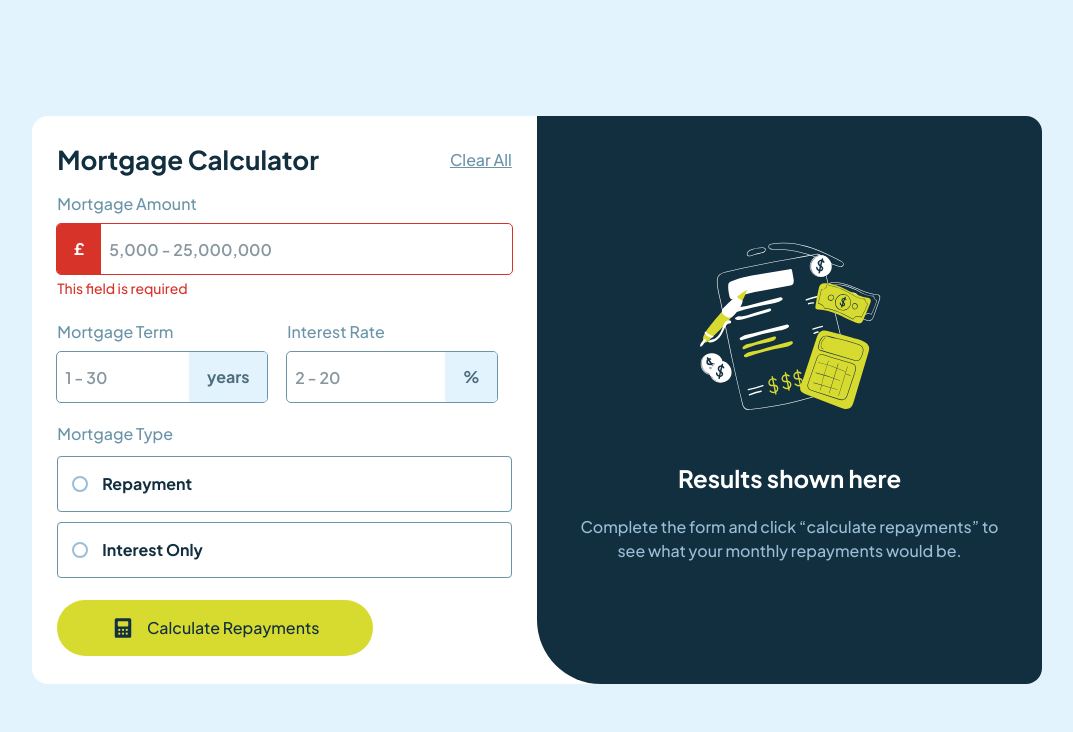
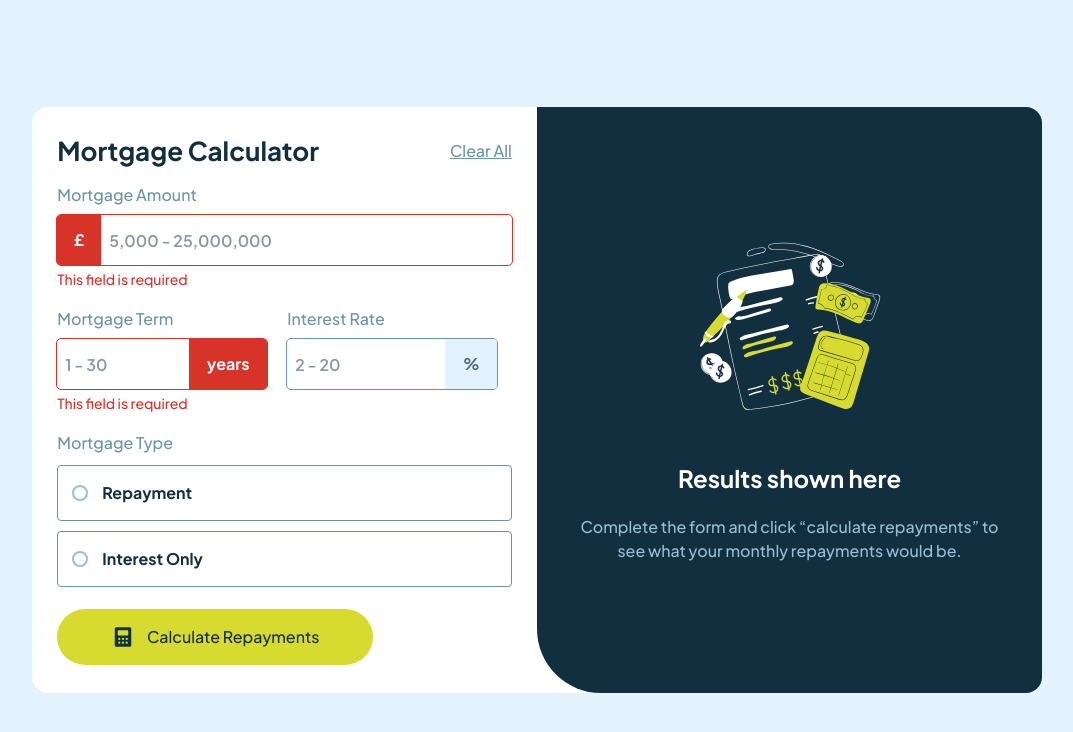
Before and after one commit to devPauloski/mortgage-repayment-calculator, a React (Vite) app: page / in a window 1280 px wide. Both pictures are taken after typing "Sample", "Sample", "Sample" into the empty fields and a click on the button "Calculate Repayments". Shown: the top 732 px of the page, without its empty margins (103-1176 px from the left). Built offline with nearby package versions, Linux system fonts and the light colour scheme.

Commit message:
Add error state to the term input

```diff
--- a/src/App.jsx
+++ b/src/App.jsx
@@ -171,8 +171,8 @@ export default function App() {
       <FormInputs>
         <Header handleReset={handleReset} />
         <InputAmount amount={amount} handleAmount={handleAmount} errors={errors} />
-        <div className="flex flex-col gap-5 md:flex-1 md:flex-row">
-          <InputTerm term={term} handleTerm={handleTerm} />
+        <div className="flex flex-col gap-5 md:flex-1 md:flex-row mb-4">
+          <InputTerm term={term} handleTerm={handleTerm} errors={errors} />
           <InputRate rate={rate} handleRate={handleRate} />
         </div>
         <MortgageOptions
--- a/src/components/InputAmount.jsx
+++ b/src/components/InputAmount.jsx
@@ -1,6 +1,6 @@
 export default function InputAmount({ amount, handleAmount, errors }) {
   return (
-    <div className="mb-5">
+    <div className="mb-4">
       <label className="mb-2 block" htmlFor="mortgage-amount">
         Mortgage Amount
       </label>
--- a/src/components/InputTerm.jsx
+++ b/src/components/InputTerm.jsx
@@ -1,4 +1,4 @@
-export default function InputTerm({ term, handleTerm }) {
+export default function InputTerm({ term, handleTerm, errors }) {
   return (
     <div>
       <label className="mb-2 block" htmlFor="mortgage-term">
@@ -6,6 +6,9 @@ export default function InputTerm({ term, handleTerm }) {
       </label>
       <div>
         <input
+          style={{
+            outline: errors.term && "1px solid hsl(4, 69%, 50%)",
+          }}
           type="text"
           inputMode="decimal"
           value={term}
@@ -16,8 +19,18 @@ export default function InputTerm({ term, handleTerm }) {
           name="term"
           className="peer h-12.5 w-full cursor-pointer rounded-sm border-0 pl-2 font-semibold text-slate-900 outline outline-slate-500 hover:outline-1 hover:outline-slate-900 focus-visible:outline-1 focus-visible:outline-lime"
         />
-        <span className="relative block bg-slate-100 before:absolute before:right-0 before:bottom-0 before:grid before:h-12.5 before:w-19.5 before:place-items-center before:rounded-r-sm before:bg-inherit before:font-bold before:text-slate-700 before:content-['years'] peer-focus-visible:[&::before]:bg-lime peer-focus-visible:[&::before]:text-slate-900"></span>
-        <span className="mt-1 hidden">This field is require</span>
+        <span
+          style={{
+            backgroundColor: errors.term && "hsl(4, 69%, 50%)",
+            color: errors.term && "hsl(0, 0%, 100%)",
+          }}
+          className="relative block bg-slate-100 text-slate-700 before:absolute before:right-0 before:bottom-0 before:grid before:h-12.5 before:w-19.5 before:place-items-center before:rounded-r-sm before:bg-inherit before:font-bold before:text-inherit before:content-['years'] peer-focus-visible:[&::before]:bg-lime peer-focus-visible:[&::before]:text-slate-900"
+        ></span>
+        {errors.term && (
+          <span className="mt-1 inline-block text-sm text-red">
+            {errors.term}
+          </span>
+        )}
       </div>
     </div>
   );
```
